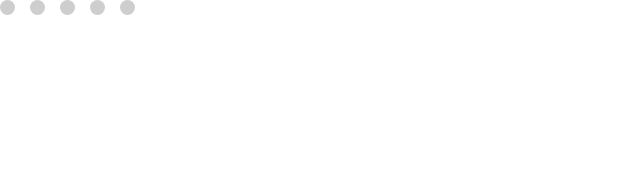
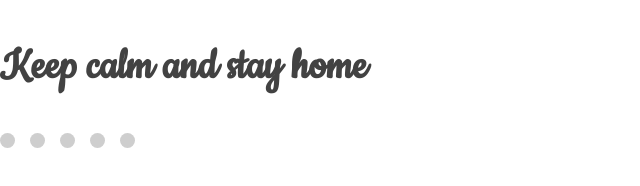
Before and after one commit to Trybukhouski/COMPONENT_cssMemSlider, a plain HTML site: page cssMemSlider/index.html in a window 1280 px wide. Shown: the whole page, without its empty margins (0-640 px from the left). Drawn offline with Linux system fonts and the light colour scheme.

Commit message:
feat: add title

```diff
--- a/cssMemSlider/index.html
+++ b/cssMemSlider/index.html
@@ -5,10 +5,16 @@
   <meta http-equiv="X-UA-Compatible" content="IE=edge">
   <meta name="viewport" content="width=device-width, initial-scale=1.0">
   <link rel="stylesheet" href="style.css">
+  <link rel="preconnect" href="https://fonts.googleapis.com">
+  <link rel="preconnect" href="https://fonts.gstatic.com" crossorigin>
+  <link href="https://fonts.googleapis.com/css2?family=Cookie&display=swap" rel="stylesheet">
   <title>Mem Slider</title>
 </head>
 <body>
   <main>
+    <div class="titles">
+      <h2 class="title">Keep calm and stay home</h2>
+    </div>
     <div class="bullets">
       <div class="bullet"></div>
       <div class="bullet"></div>
--- a/cssMemSlider/style.css
+++ b/cssMemSlider/style.css
@@ -27,3 +27,11 @@ body {
   display: flex;
   column-gap: 15px;
 }
+
+/* Titles */
+
+.title {
+  font-family: 'Cookie', cursive;
+  font-size: 3rem;
+  color: #424242;
+}
```
